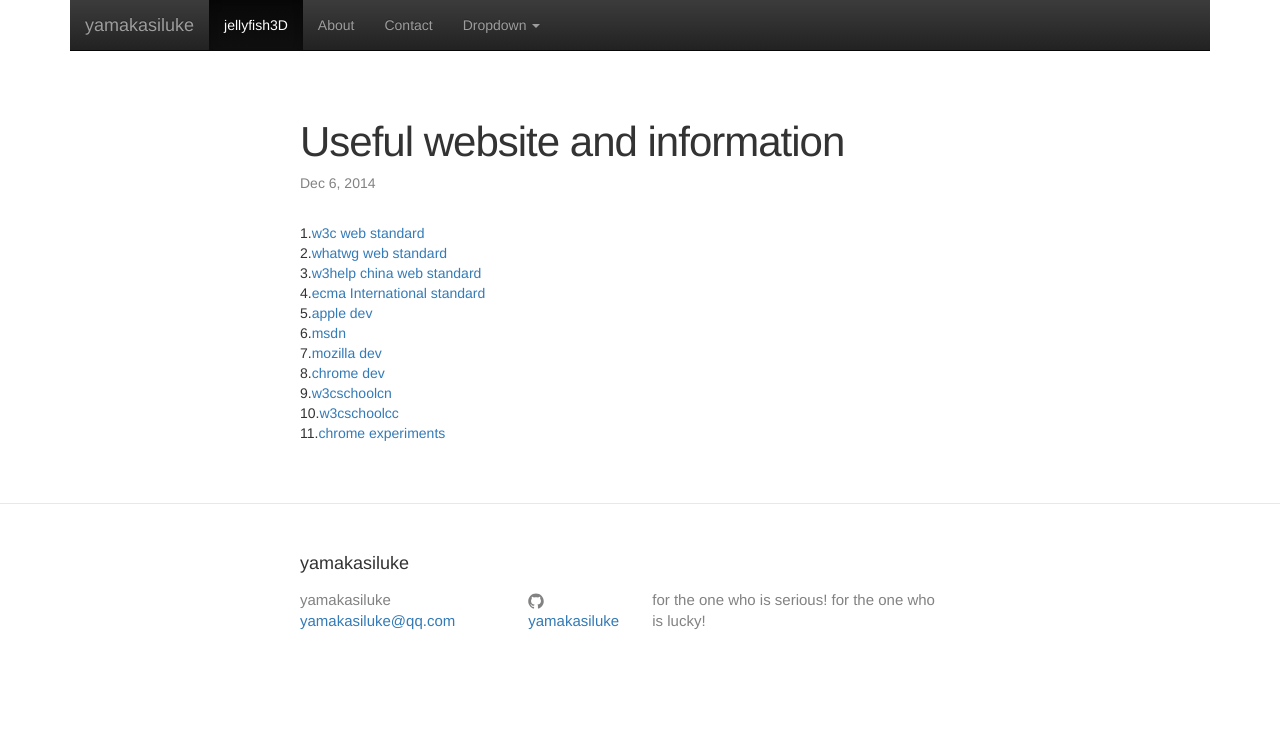
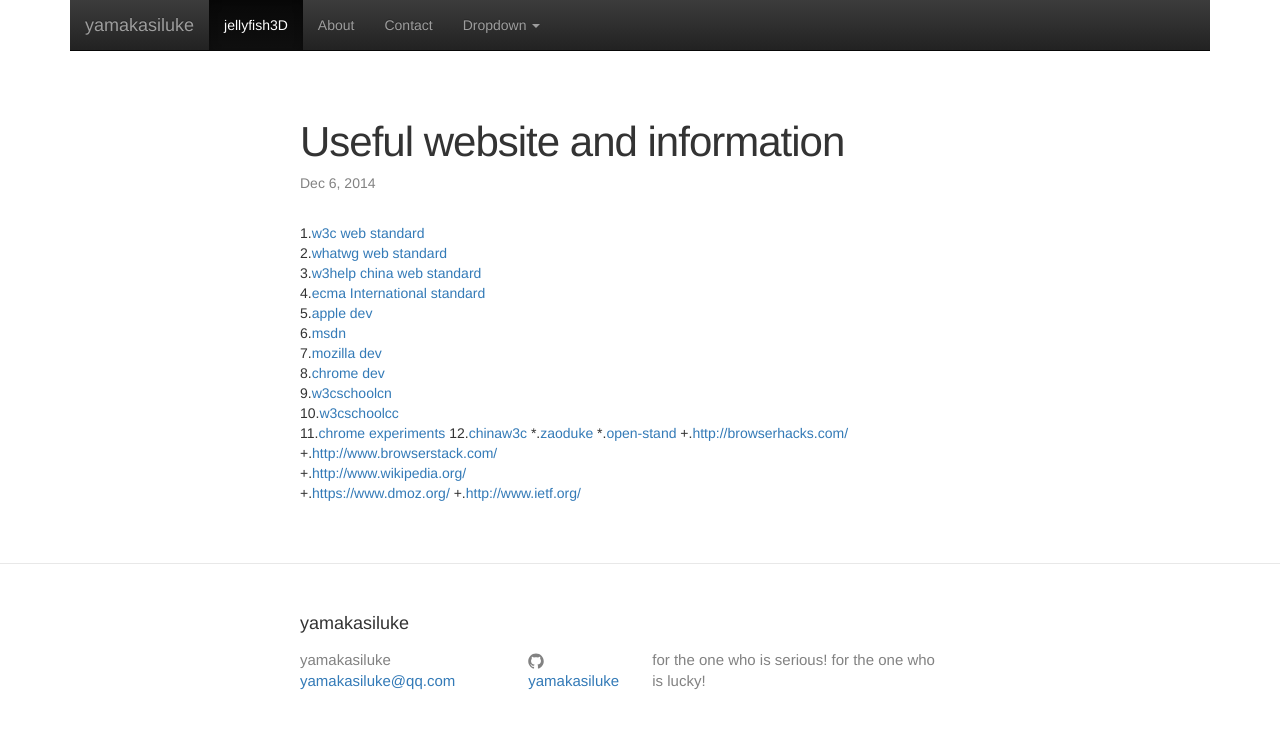
Before and after one commit to yamakasiluke/yamakasiluke.github.io, a Jekyll site: the page built from _posts/2014-12-6-useful-website-and-information.md, in a window 1280 px wide. Shown: the top 729 px of the page. Built offline with Jekyll 4.4.1, drawn with Linux system fonts in a browser that asks for light colours; nearby versions of some CDN libraries.

Commit message:
2014-12-7 new post

```diff
--- a/_posts/2014-12-6-useful-website-and-information.md
+++ b/_posts/2014-12-6-useful-website-and-information.md
@@ -15,3 +15,11 @@ categories: learn
 9.[w3cschoolcn](http://www.w3school.com.cn/)
 10.[w3cschoolcc](http://www.w3cschool.cc/)
 11.[chrome experiments](http://www.chromeexperiments.com/)
+12.[chinaw3c](http://www.chinaw3c.org/)
+*.[zaoduke](http://www.zaoduke.net/fe.php)
+*.[open-stand](http://open-stand.org/)
++.[http://browserhacks.com/](http://browserhacks.com/)
++.[http://www.browserstack.com/](http://www.browserstack.com/)
++.[http://www.wikipedia.org/](http://www.wikipedia.org/)
++.[https://www.dmoz.org/](https://www.dmoz.org/)
++.[http://www.ietf.org/](http://www.ietf.org/)
```
Also changed, not shown: _posts/2014-12-7-practice-is-the-standard-of-truth.md (added, +16 -0 lines), 1 other file.
